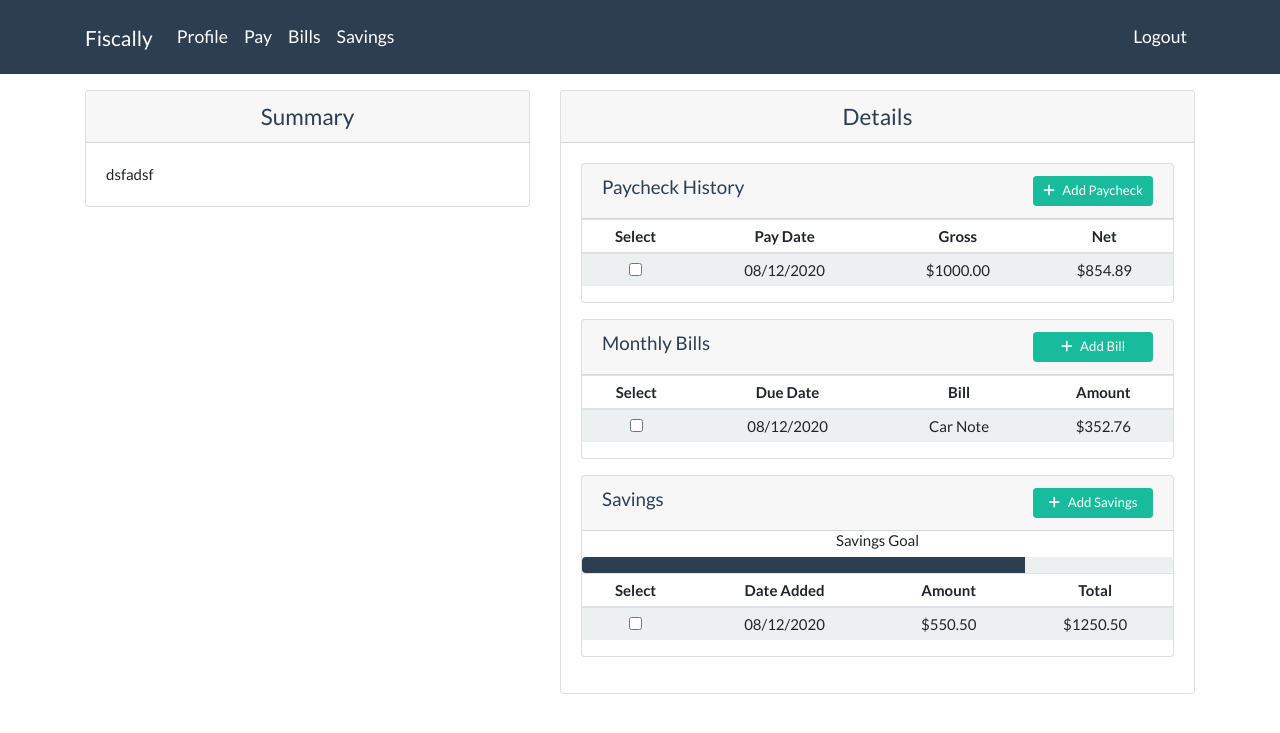
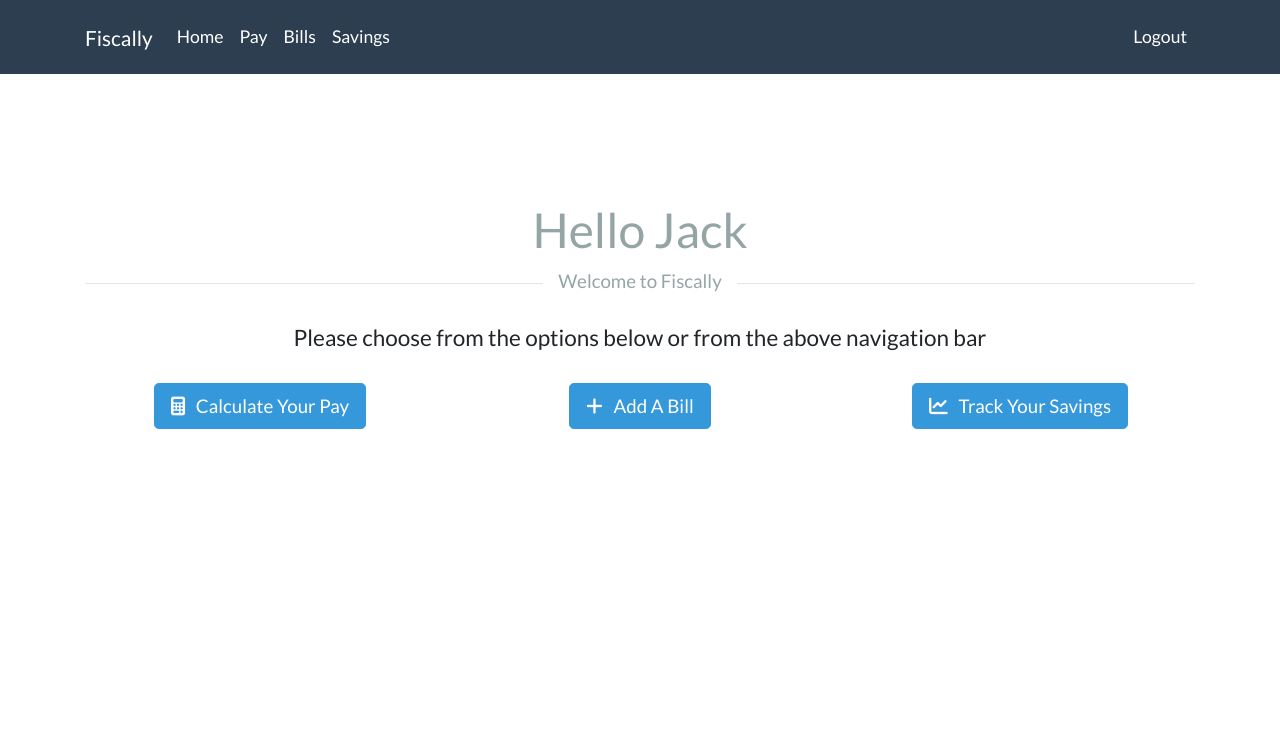
Before and after one commit to akelshareif/fiscally, a Flask app: template application/user/templates/user/profile.jinja in a window 1280 px wide. Shown: the top 733 px of the page. Run offline with Flask 2, Linux system fonts and the light colour scheme; the template is opened without the code that fills it, so the values that code supplies are empty; the visitor is signed in with stand-in values (Sample User, id 1); some libraries are stand-ins or nearby versions.

```diff
--- a/application/templates/logged_in_nav.jinja
+++ b/application/templates/logged_in_nav.jinja
@@ -8,7 +8,7 @@
     <div class="collapse navbar-collapse" id="navbarSupportedContent">
       <ul class="navbar-nav mr-auto">
         <li class="nav-item">
-          <a class="nav-link" href="{{url_for('user.user_profile')}}">Profile</a>
+          <a class="nav-link" href="{{url_for('user.user_profile')}}">Home</a>
         </li>
         <li class="nav-item">
           <a class="nav-link" href="{{url_for('pay.pay_display')}}">Pay</a>
--- a/application/user/templates/user/profile.jinja
+++ b/application/user/templates/user/profile.jinja
@@ -6,122 +6,45 @@
 
 {% block content %}
 
-    {# Summary #}
-    <div class="row">
-        <div class="col-md-5 mb-2">
-            <div class="card">
-                <h4 class="card-header text-primary text-center">Summary</h4>
-                <div class="card-body">
-                    dsfadsf
-                </div>
+    <div style="height: 75vh; padding-top: 10%;">
+        <h1 class="text-center text-secondary">Hello Jack</h1>
+        <div class="row">
+            <div class="col">
+                <hr />
+            </div>
+            <div class="lead text-secondary">
+                Welcome to Fiscally
+            </div>
+            <div class="col">
+                <hr />
             </div>
         </div>
-
-        {# Stats #}
-        <div class="col-md-7">
-            <div class="card">
-                <h4 class="card-header text-primary text-center">Details</h4>
-                <div class="card-body">
-
-                    {# Paycheck Stats #}
-                    <div class="card mb-3">
-                        <div class="card-header text-primary">
-                            <h5 class="d-inline">Paycheck History</h5>
-                            <a href="#" class="btn btn-sm btn-success float-right" style="width: 120px;">
-                                <i class="fas fa-plus"></i>
-                                &nbsp; Add Paycheck
-                            </a>
-                        </div>
-                        <table class="table table-sm table-striped text-center">
-                            <thead>
-                                <tr>
-                                    <th scope="col">Select</th>
-                                    <th scope="col">Pay Date</th>
-                                    <th scope="col">Gross</th>
-                                    <th scope="col">Net</th>
-                                </tr>
-                            </thead>
-                            <tbody>
-                                <tr>
-                                    <th scope="row">
-                                        <input type="checkbox" />
-                                    </th>
-                                    <td>08/12/2020</td>
-                                    <td>$1000.00</td>
-                                    <td>$854.89</td>
-                                </tr>
-                            </tbody>
-                        </table>
-                    </div>
-
-                    {# Bills Stats #}
-                    <div class="card mb-3">
-                        <div class="card-header text-primary">
-                            <h5 class="d-inline">Monthly Bills</h5>
-                            <a href="#" class="btn btn-sm btn-success float-right" style="width: 120px;">
-                                <i class="fas fa-plus"></i>
-                                &nbsp; Add Bill
-                            </a>
-                        </div>
-                        <table class="table table-sm table-striped text-center">
-                            <thead>
-                                <tr>
-                                    <th scope="col">Select</th>
-                                    <th scope="col">Due Date</th>
-                                    <th scope="col">Bill</th>
-                                    <th scope="col">Amount</th>
-                                </tr>
-                            </thead>
-                            <tbody>
-                                <tr>
-                                    <th scope="row">
-                                        <input type="checkbox" />
-                                    </th>
-                                    <td>08/12/2020</td>
-                                    <td>Car Note</td>
-                                    <td>$352.76</td>
-                                </tr>
-                            </tbody>
-                        </table>
-                    </div>
-
-                    {# Savings Stats #}
-                    <div class="card mb-3">
-                        <div class="card-header text-primary">
-                            <h5 class="d-inline">Savings</h5>
-                            <a href="#" class="btn btn-sm btn-success float-right" style="width: 120px;">
-                                <i class="fas fa-plus"></i>
-                                &nbsp; Add Savings
-                            </a>
-                        </div>
-                        <h6 class="text-center">Savings Goal</h6>
-                        <div class="progress">
-                            <div class="progress-bar progess-bar-striped progress-bar-animated" role="progress bar" aria-valuenow="75" aria-valuemin="0" aria-valuemax="100" style="width: 75%;"></div>
-                        </div>
-                        <table class="table table-sm table-striped text-center">
-                            <thead>
-                                <tr>
-                                    <th scope="col">Select</th>
-                                    <th scope="col">Date Added</th>
-                                    <th scope="col">Amount</th>
-                                    <th scope="col">Total</th>
-                                </tr>
-                            </thead>
-                            <tbody>
-                                <tr>
-                                    <th scope="row">
-                                        <input type="checkbox" />
-                                    </th>
-                                    <td>08/12/2020</td>
-                                    <td>$550.50</td>
-                                    <td>$1250.50</td>
-                                </tr>
-                            </tbody>
-                        </table>
-                    </div>
-                </div>
+        <div class="row mt-4">
+            <div class="col text-center">
+                <h4>Please choose from the options below or from the above navigation bar</h4>
+            </div>
+        </div>
+        <div class="row mt-4 justify-content-center text-center">
+            <div class="col-md-4 mb-2">
+                <a href="{{url_for('pay.pay_display')}}" class="btn btn-lg btn-info">
+                    <i class="fas fa-calculator"></i>
+                    &nbsp; Calculate Your Pay
+                </a>
+            </div>
+            <div class="col-md-4 mb-2">
+                <a href="{{url_for('bills.bills_display')}}" class="btn btn-lg btn-info">
+                    <i class="fas fa-plus"></i>
+                    &nbsp; Add A Bill
+                </a>
+            </div>
+            <div class="col-md-4 mb-2">
+                <a href="{{url_for('savings.savings_display')}}" class="btn btn-lg btn-info">
+                    <i class="fas fa-chart-line"></i>
+                    &nbsp; Track Your Savings
+                </a>
             </div>
         </div>
     </div>
 
+
 {% endblock content %}
```
Also changed, not shown: application/models.py (+7 -3 lines), application/user/user.py (+21 -2 lines), migrations/versions/f1896d92dddc_.py (added, +34 -0 lines).
